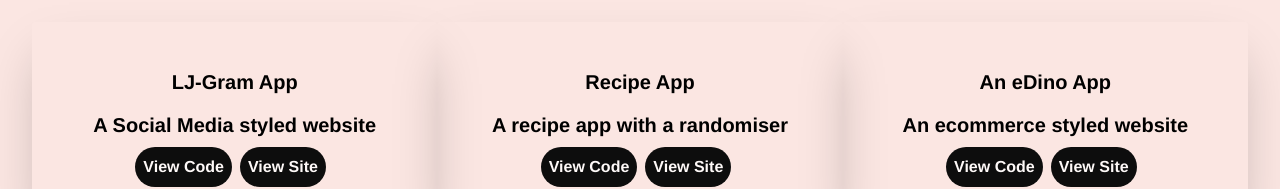
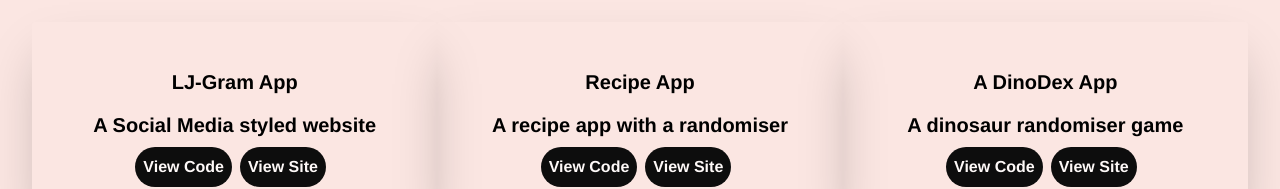
Before and after one commit to ljelfswebdev/profile, a Next.js app: page /projects in a window 1280 px wide. Shown: the part 301-490 px from the top of the page. Built offline with nearby package versions, Linux system fonts and the light colour scheme.

Commit message:
projects update

```diff
--- a/pages/projects.js
+++ b/pages/projects.js
@@ -7,7 +7,7 @@ const Projects = () => {
     const project = [
         {text:'LJ-Gram App', description:'A Social Media styled website', github:'https://github.com/ljelfswebdev/LJGram-server', github2:'https://github.com/ljelfswebdev/LJGram-client', site:'https://ljgram-client.vercel.app/'},
         {text:'Recipe App', description: 'A recipe app with a randomiser', github: 'https://github.com/ljelfswebdev/Recipe', site:'https://recipe-liart.vercel.app/'},
-        {text:'An eDino App', description:'An ecommerce styled website', github:'https://github.com/ljelfswebdev/ecommerce', site:'https://github.com/ljelfswebdev/ecommerce'},
+        // {text:'An eDino App', description:'An ecommerce styled website', github:'https://github.com/ljelfswebdev/ecommerce', site:'https://github.com/ljelfswebdev/ecommerce'},
         {text:' A DinoDex App', description:'A dinosaur randomiser game', github:'https://github.com/ljelfswebdev/dinodex', site:'https://dinodex.vercel.app/game'},
         {text:'A CRUD Blog App', description:'An app for CRUD functions for blogs', github: 'https://github.com/ljelfswebdev/Blog-client', site:'https://blog-client-omega.vercel.app/' }
     ]
```
